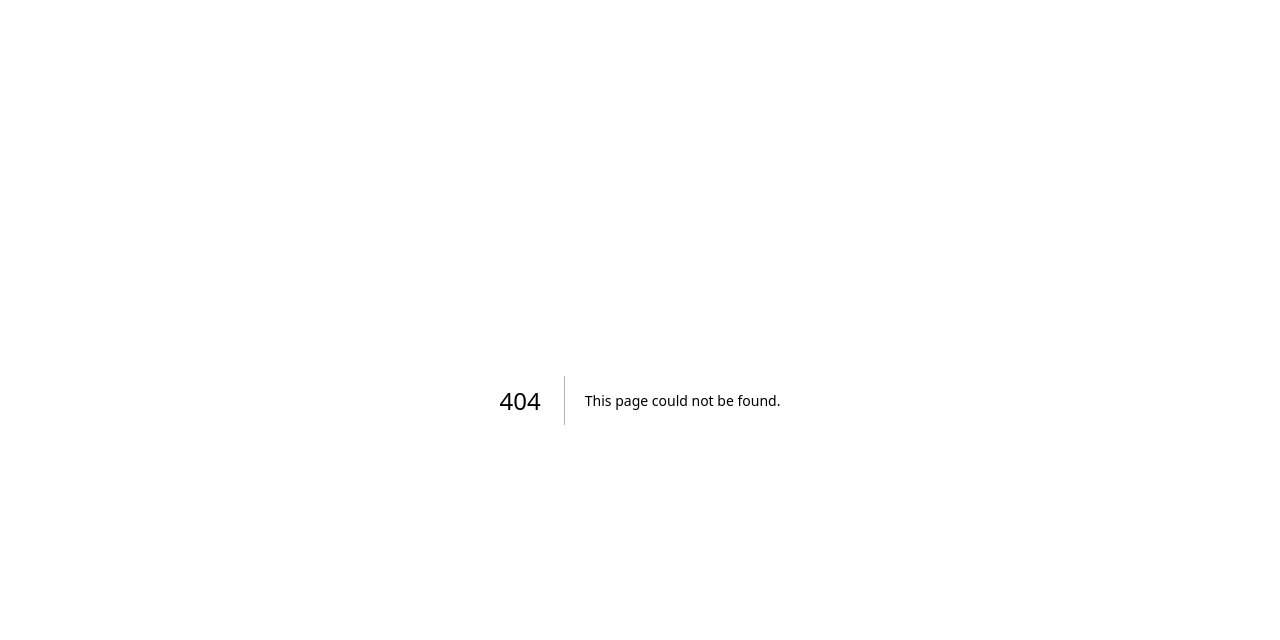
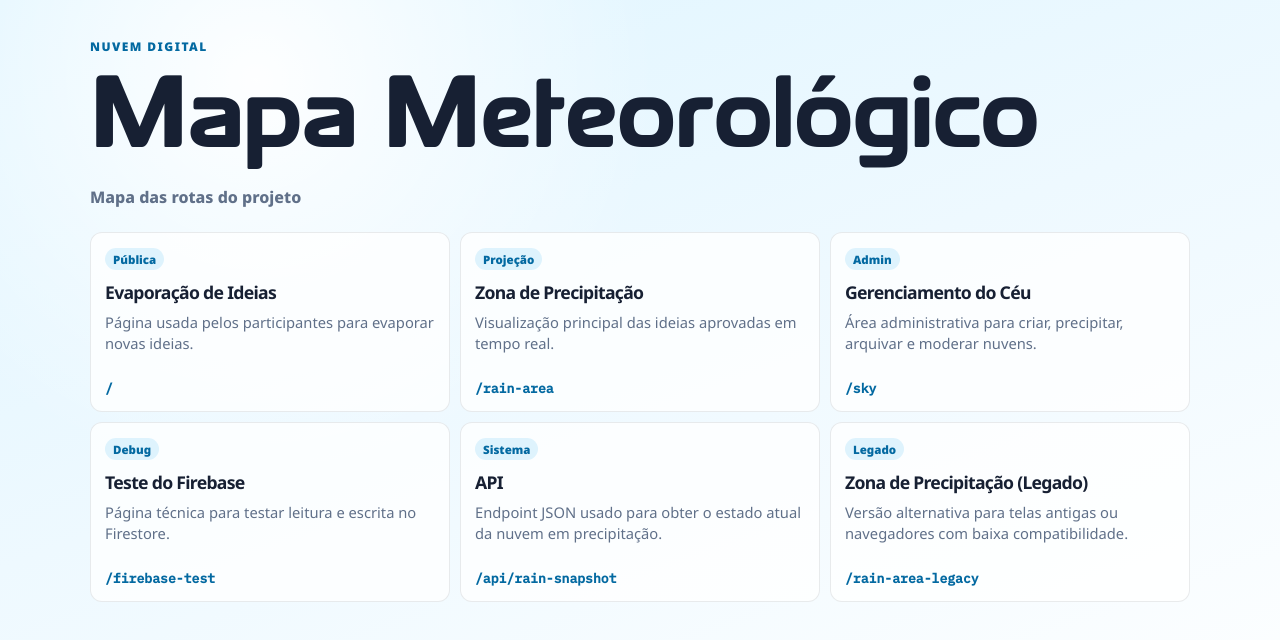
Before and after one commit to dnncamargo/web-wordcloud, a Next.js app: page /map in a window 1280 px wide. Before the commit this address had no page. Shown: the top 640 px of the page. Built offline with nearby package versions, Linux system fonts and the light colour scheme.

Commit message:
add weather map for technical navigation

```diff
--- a/app/globals.css
+++ b/app/globals.css
@@ -1031,3 +1031,114 @@ input {
   width: 28px;
   height: 28px;
 }
+
+.weathermap-page {
+  min-height: 100vh;
+  padding: clamp(18px, 3vw, 40px);
+  background:
+    radial-gradient(circle at 20% 10%, rgba(255, 255, 255, 0.95), transparent 32%),
+    linear-gradient(160deg, #dff5ff 0%, #eef9ff 45%, #ffffff 100%);
+  color: var(--foreground);
+}
+
+.weathermap-header {
+  width: min(1100px, 100%);
+  margin: 0 auto 24px;
+}
+
+.weathermap-header p {
+  margin: 0 0 8px;
+  color: var(--accent-dark);
+  font-weight: 900;
+  letter-spacing: 0.12em;
+  text-transform: uppercase;
+  font-size: 0.75rem;
+}
+
+.weathermap-header h1 {
+  margin: 0;
+  font-family: "Cloud", var(--font-sans), sans-serif;
+  font-size: clamp(3rem, 8vw, 7rem);
+  line-height: 0.9;
+}
+
+.weathermap-header span {
+  display: block;
+  margin-top: 8px;
+  color: var(--muted);
+  font-weight: 800;
+}
+
+.weathermap-grid {
+  width: min(1100px, 100%);
+  margin: 0 auto;
+  display: grid;
+  grid-template-columns: repeat(3, minmax(0, 1fr));
+  gap: 10px;
+}
+
+.weathermap-card {
+  min-height: 180px;
+  display: flex;
+  flex-direction: column;
+  justify-content: space-between;
+  gap: 18px;
+  padding: 14px;
+  border: 1px solid rgba(23, 32, 51, 0.09);
+  border-radius: 12px;
+  background: rgba(255, 255, 255, 0.76);
+  color: inherit;
+  transition:
+    transform 160ms ease,
+    background 160ms ease,
+    border-color 160ms ease;
+}
+
+.weathermap-card:hover {
+  transform: translateY(-2px);
+  background: rgba(255, 255, 255, 0.92);
+  border-color: rgba(14, 165, 233, 0.34);
+}
+
+.weathermap-status {
+  display: inline-flex;
+  margin-bottom: 10px;
+  padding: 0.22rem 0.5rem;
+  border-radius: 999px;
+  background: rgba(14, 165, 233, 0.12);
+  color: var(--accent-dark);
+  font-size: 0.72rem;
+  font-weight: 900;
+}
+
+.weathermap-card h2 {
+  margin: 0;
+  font-size: 1.1rem;
+  letter-spacing: -0.04em;
+}
+
+.weathermap-card p {
+  margin: 8px 0 0;
+  color: var(--muted);
+  line-height: 1.45;
+  font-size: 0.92rem;
+}
+
+.weathermap-card code {
+  color: var(--accent-dark);
+  font-family: var(--font-mono), monospace;
+  font-size: 0.82rem;
+  font-weight: 700;
+}
+
+@media (max-width: 900px) {
+  .weathermap-grid {
+    grid-template-columns: repeat(2, minmax(0, 1fr));
+  }
+}
+
+@media (max-width: 620px) {
+  .weathermap-grid {
+    grid-template-columns: 1fr;
+  }
+}
--- /dev/null
+++ b/app/map/page.tsx
@@ -0,0 +1,72 @@
+import type { Metadata } from "next";
+import Link from "next/link";
+
+export const metadata: Metadata = {
+  title: "Mapa Meteorológico - Nuvem Digital",
+  description: "Mapa de rotas da Nuvem Digital.",
+};
+
+const routes = [
+  {
+    title: "Evaporação de Ideias",
+    path: "/",
+    description: "Página usada pelos participantes para evaporar novas ideias.",
+    status: "Pública",
+  },
+  {
+    title: "Zona de Precipitação",
+    path: "/rain-area",
+    description: "Visualização principal das ideias aprovadas em tempo real.",
+    status: "Projeção",
+  },
+  {
+    title: "Gerenciamento do Céu",
+    path: "/sky",
+    description: "Área administrativa para criar, precipitar, arquivar e moderar nuvens.",
+    status: "Admin",
+  },
+  {
+    title: "Teste do Firebase",
+    path: "/firebase-test",
+    description: "Página técnica para testar leitura e escrita no Firestore.",
+    status: "Debug",
+  },
+  {
+    title: "API",
+    path: "/api/rain-snapshot",
+    description: "Endpoint JSON usado para obter o estado atual da nuvem em precipitação.",
+    status: "Sistema",
+  },
+  {
+    title: "Zona de Precipitação (Legado)",
+    path: "/rain-area-legacy",
+    description: "Versão alternativa para telas antigas ou navegadores com baixa compatibilidade.",
+    status: "Legado",
+  },
+];
+
+export default function WeatherMapPage() {
+  return (
+    <main className="weathermap-page">
+      <header className="weathermap-header">
+        <p>Nuvem Digital</p>
+        <h1>Mapa Meteorológico</h1><br />
+        <span>Mapa das rotas do projeto</span>
+      </header>
+
+      <section className="weathermap-grid">
+        {routes.map((route) => (
+          <Link key={route.path} href={route.path} className="weathermap-card">
+            <div>
+              <span className="weathermap-status">{route.status}</span>
+              <h2>{route.title}</h2>
+              <p>{route.description}</p>
+            </div>
+
+            <code>{route.path}</code>
+          </Link>
+        ))}
+      </section>
+    </main>
+  );
+}
```
